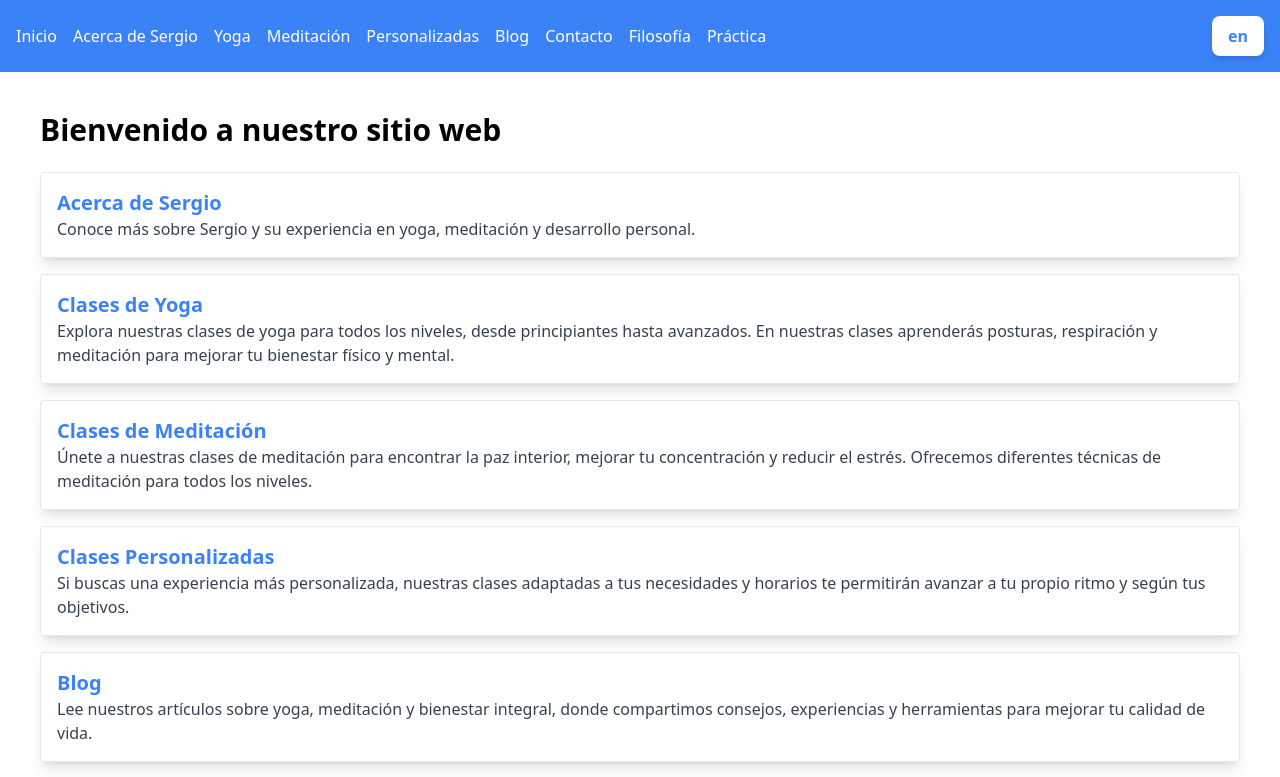
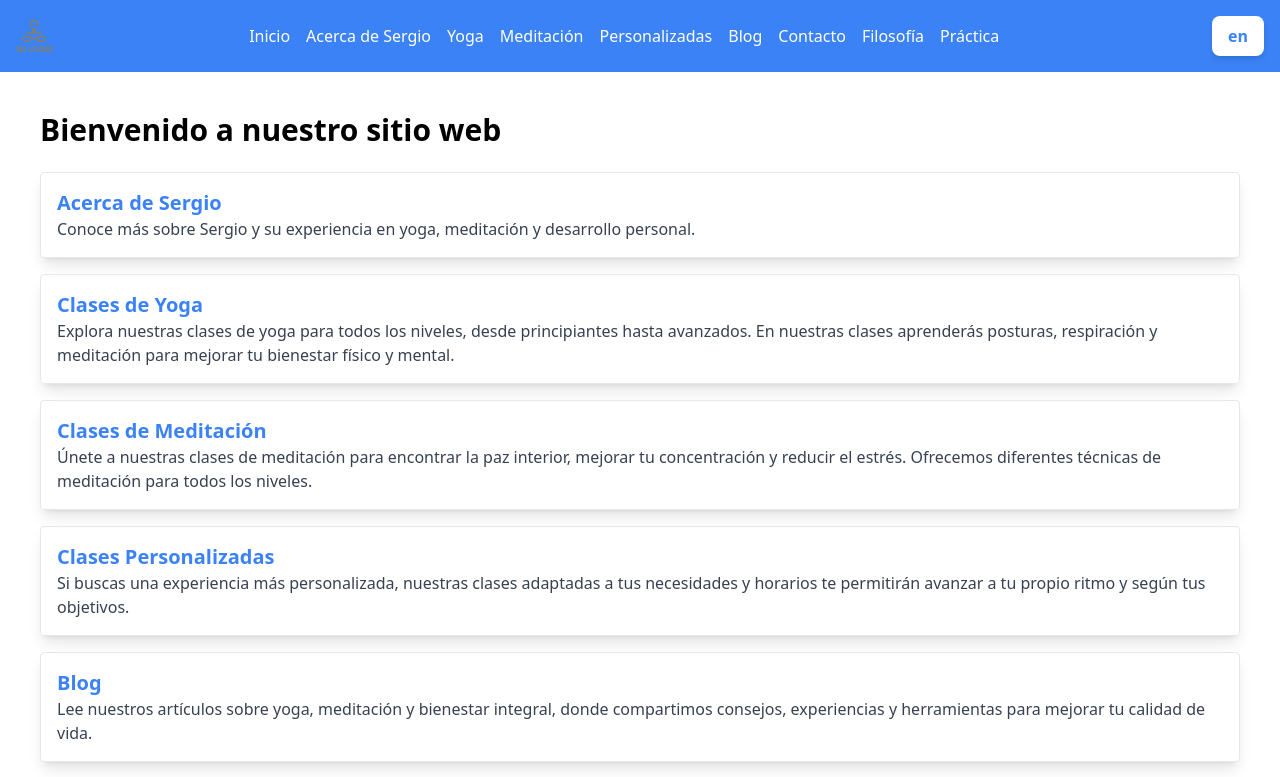
Before and after one commit to CesarDanielSaavedra/ser-unidad, a React (Vite) app: page / in a window 1280 px wide. Shown: the top 777 px of the page. Built offline with nearby package versions, Linux system fonts and the light colour scheme.

Commit message:
ser unidad logo added to the navbar

```diff
--- a/src/Components/layout/Navbar.tsx
+++ b/src/Components/layout/Navbar.tsx
@@ -26,6 +26,10 @@ const Navbar = () => {
   return (
     <nav className="bg-blue-500 p-4 text-white">
       <div className="flex justify-between items-center">
+
+        <Link to="/">
+          <img src="/src/assets/logo_ser_unidad.svg" alt="Logo" className="h-8" />
+        </Link>
 
         <button
           onClick={toggleMenu}
```
Also changed, not shown: src/assets/logo_isotipo.svg (added).
